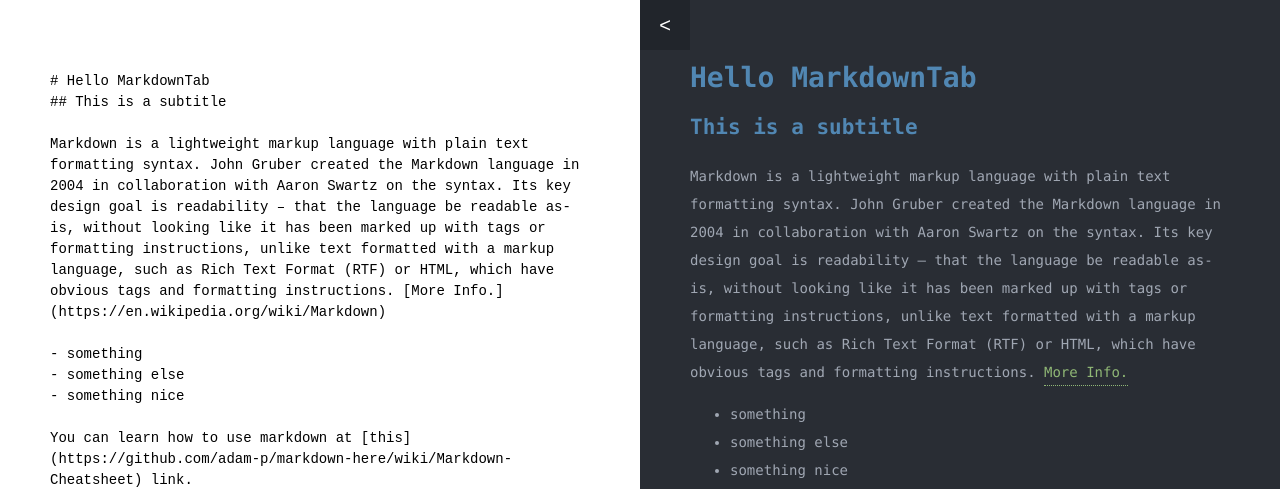
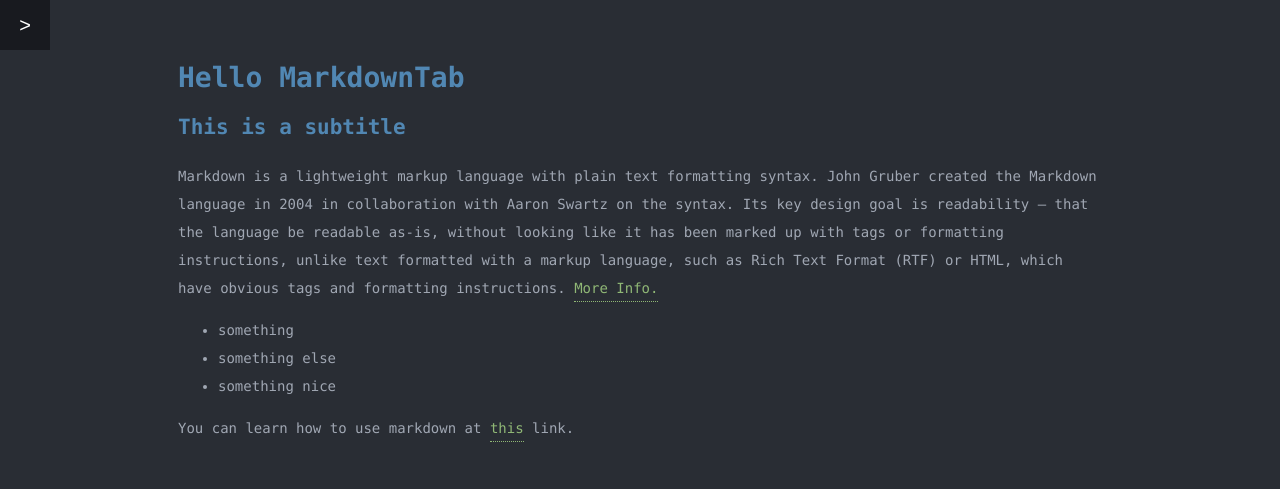
Before and after one commit to dbernheisel/MarkdownTab, a browser extension: page index.html in a window 1280 px wide. Shown: the top 489 px of the page. Drawn offline with Linux system fonts and the light colour scheme.

Commit message:
learned not to upload till turning off computer. changed to close start

```diff
--- a/index.html
+++ b/index.html
@@ -9,7 +9,7 @@
     </head>
     <body>
 
-<div id="input">
+<div id="input" class="close">
 <textarea id="inputtext">
 
 </textarea>
@@ -17,9 +17,9 @@
 
 
 
-<div id="output">
-  <input type="button" id="togglebutton" class="toggletext" value="<"/>
-  <div id="markdowntext"></div>
+<div id="output" class="expand">
+  <input type="button" id="togglebutton" class="toggletext" value=">"/>
+  <div id="markdowntext" class="expandtext"></div>
 </div>
 
 <script type="text/javascript" src="showdown.js"></script>
--- a/script.js
+++ b/script.js
@@ -41,7 +41,6 @@ window.addEventListener("load", function(e){
     if(result.key != undefined){
       document.getElementById('inputtext').innerHTML = result.key;
       convert();
-      togglewindow();
     }
     else {
       var text = `
```
